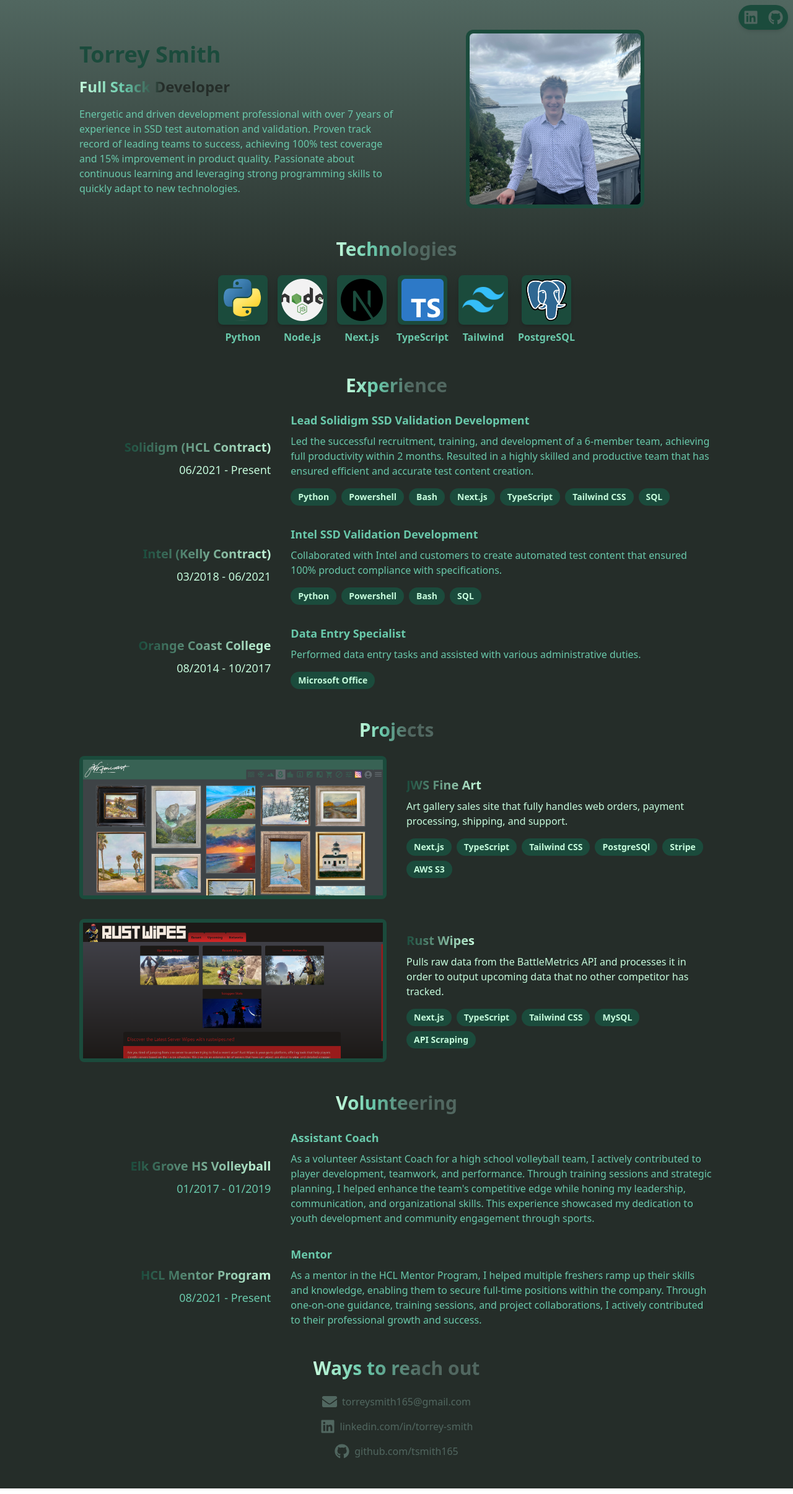
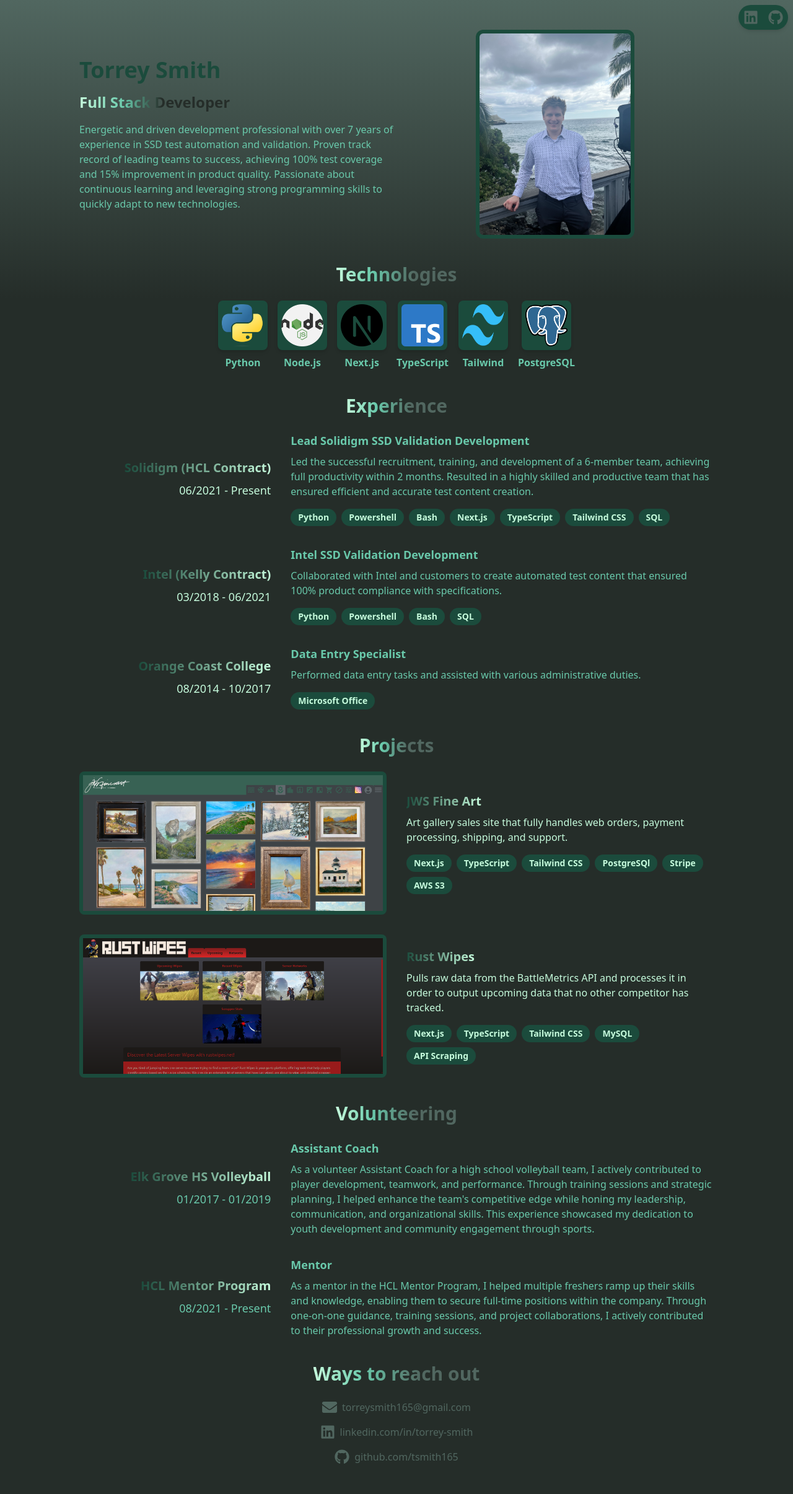
Before and after one commit to tsmith165/dev-portfolio, a Next.js app: page / in a window 1280 px wide. Shown: the whole page at 62% size. Built offline with nearby package versions, Linux system fonts and the light colour scheme.

Commit message:
fixed issues with animations causing overflows

```diff
--- a/app/page.tsx
+++ b/app/page.tsx
@@ -38,7 +38,7 @@ export default function Home() {
     return (
         <PageLayout page="/">
             <div className="w-full bg-gradient-to-b from-primary to-primary_dark to-20%">
-                <div className="w-full py-12">
+                <div className="w-full py-12 space-y-10">
                     <Hero />
                     <Technologies />
                     <Experience />
--- a/components/framer_motion/Contact.tsx
+++ b/components/framer_motion/Contact.tsx
@@ -13,7 +13,7 @@ const contactItems = [
 export default function Contact() {
     const itemVariants = {
         hidden: (direction: string) => ({
-            x: direction === 'left' ? 400 : -400,
+            x: direction === 'left' ? 200 : -200,
             opacity: 0,
         }),
         visible: {
@@ -32,7 +32,7 @@ export default function Contact() {
                 transition: { duration: 0.3 },
             }}
             viewport={{ once: false }}
-            className="mt-12 w-4/5 mx-auto overflow-hidden">
+            className="w-4/5 mx-auto overflow-hidden">
             <motion.h2
                 initial={{ opacity: 0, y: 50 }}
                 whileInView={{ opacity: 1, y: 0 }}
--- a/components/framer_motion/Experience.tsx
+++ b/components/framer_motion/Experience.tsx
@@ -12,7 +12,7 @@ export default function Experience() {
                 transition: { duration: 0.3 },
             }}
             viewport={{ once: false }}
-            className="mt-12 w-4/5 mx-auto overflow-hidden">
+            className="w-4/5 mx-auto overflow-hidden">
             <motion.h2
                 initial={{ opacity: 0, y: 50 }}
                 whileInView={{ opacity: 1, y: 0 }}
--- a/components/framer_motion/Hero.tsx
+++ b/components/framer_motion/Hero.tsx
@@ -1,4 +1,5 @@
 'use client';
+
 import { motion } from 'framer-motion';
 import Image from 'next/image';
 import { portfolio } from '../../lib/portfolio_data';
@@ -21,7 +22,7 @@ export default function Hero() {
                 animate={{ opacity: 1, x: 0 }}
                 className="md:w-1/2 mb-8 md:mb-0 text-center md:text-left">
                 <h1 className="text-4xl font-bold mb-4 text-secondary_dark">{portfolio.name}</h1>
-                <p className="text-2xl mb-4 ">
+                <p className="text-2xl mb-4">
                     <span className="bg-gradient-to-r from-secondary_light via-secondary via-30% to-primary_dark to-55% underline text-transparent bg-clip-text font-bold">
                         {portfolio.title}
                     </span>
@@ -35,8 +36,14 @@ export default function Hero() {
                 transition={{ duration: 0.8 }}
                 animate={{ opacity: 1, x: 0 }}
                 className="md:w-1/2 flex justify-center">
-                <div className="relative h-72 w-72 rounded-xl overflow-hidden bg-secondary_dark">
-                    <Image src={portfolio.bioImage} alt={portfolio.name} layout="fill" objectFit="cover" className="p-1.5 rounded-xl" />
+                <div className="relative w-full max-w-64 h-auto rounded-xl overflow-hidden bg-secondary_dark">
+                    <Image
+                        src={portfolio.bioImage}
+                        alt={portfolio.name}
+                        width={500}
+                        height={500}
+                        className="object-cover p-1.5 rounded-xl"
+                    />
                 </div>
             </motion.div>
         </motion.div>
--- a/components/framer_motion/Projects.tsx
+++ b/components/framer_motion/Projects.tsx
@@ -12,7 +12,7 @@ export default function Projects() {
                 transition: { duration: 0.3 },
             }}
             viewport={{ once: false }}
-            className="mt-12 w-4/5 mx-auto overflow-hidden">
+            className="w-4/5 mx-auto overflow-hidden">
             <motion.h2
                 initial={{ opacity: 0, y: 50 }}
                 whileInView={{ opacity: 1, y: 0 }}
--- a/components/framer_motion/Technologies.tsx
+++ b/components/framer_motion/Technologies.tsx
@@ -26,7 +26,7 @@ export default function Technologies() {
                 transition: { duration: 0.3 },
             }}
             viewport={{ once: false }}
-            className="mt-12 w-4/5 mx-auto">
+            className="w-4/5 mx-auto">
             <motion.h2
                 initial={{ opacity: 0, y: 50 }}
                 whileInView={{ opacity: 1, y: 0 }}
@@ -50,7 +50,7 @@ export default function Technologies() {
                             variants={itemVariants}
                             className="flex flex-col items-center">
                             <div className="relative h-20 w-20 bg-secondary_dark shadow-md rounded-lg p-4">
-                                <Image src={tech.logo} alt={tech.name} layout="fill" objectFit="contain" className="p-1.5" />
+                                <Image src={tech.logo} alt={tech.name} fill className="p-1.5" />
                             </div>
                             <p className="text-md font-bold text-secondary mt-2">{tech.name}</p>
                         </motion.div>
--- a/components/framer_motion/Volunteering.tsx
+++ b/components/framer_motion/Volunteering.tsx
@@ -12,7 +12,7 @@ export default function Volunteering() {
                 transition: { duration: 0.3 },
             }}
             viewport={{ once: false }}
-            className="mt-12 w-4/5 mx-auto overflow-hidden">
+            className="w-4/5 mx-auto overflow-hidden">
             <motion.h2
                 initial={{ opacity: 0, y: 50 }}
                 whileInView={{ opacity: 1, y: 0 }}
```
